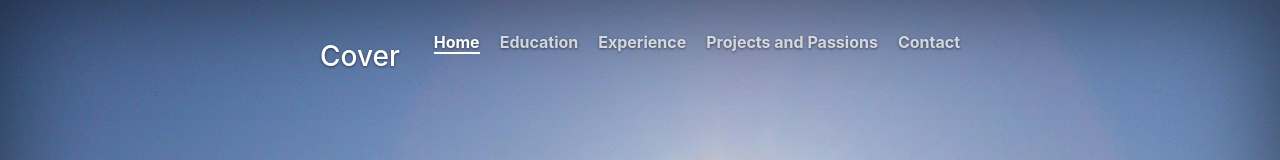
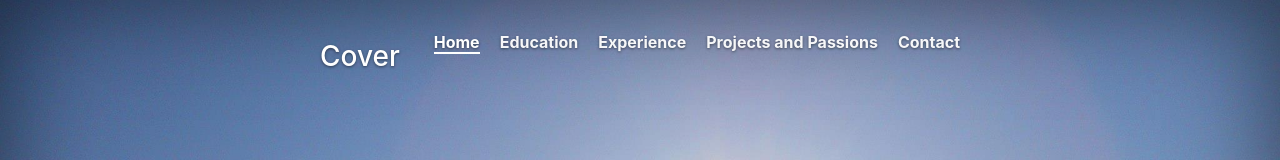
Before and after one commit to EmilyRSager/EmilyRSager.github.io, a plain HTML site: page index.html in a window 1280 px wide. Shown: the top 160 px of the page. Drawn offline with nearby package versions, Linux system fonts and the light colour scheme; a script that the page names is missing.

Commit message:
Updated description, photo

```diff
--- a/cover.css
+++ b/cover.css
@@ -1,8 +1,3 @@
-/*
- * Globals
- */
-
-/* Links */
 a,
 a:focus,
 a:hover {
@@ -26,18 +21,19 @@ a:hover {
 
 html,
 body {
+/*css for full size background image*/
   background: url(PeacefulNorwayXC.jpg) no-repeat center center fixed;
   -webkit-background-size: cover;
   -moz-background-size: cover;
   -o-background-size: cover;
   background-size: cover;
+
   height: 100%;
-
-}
-body {
+  background-color: #060;
   color: #fff;
   text-align: center;
   text-shadow: 0 1px 3px rgba(0,0,0,.5);
+
 }
 
 /* Extra markup and styles for table-esque vertical and horizontal centering */
@@ -84,7 +80,7 @@ body {
   font-size: 16px;
   font-weight: bold;
   color: #fff; /* IE8 proofing */
-  color: rgba(255,255,255,.75);
+  color: rgba(255,255,255,.95);
   border-bottom: 2px solid transparent;
 }
 .masthead-nav > li > a:hover,
@@ -165,4 +161,3 @@ body {
   .cover-container {
     width: 700px;
   }
-}
```
